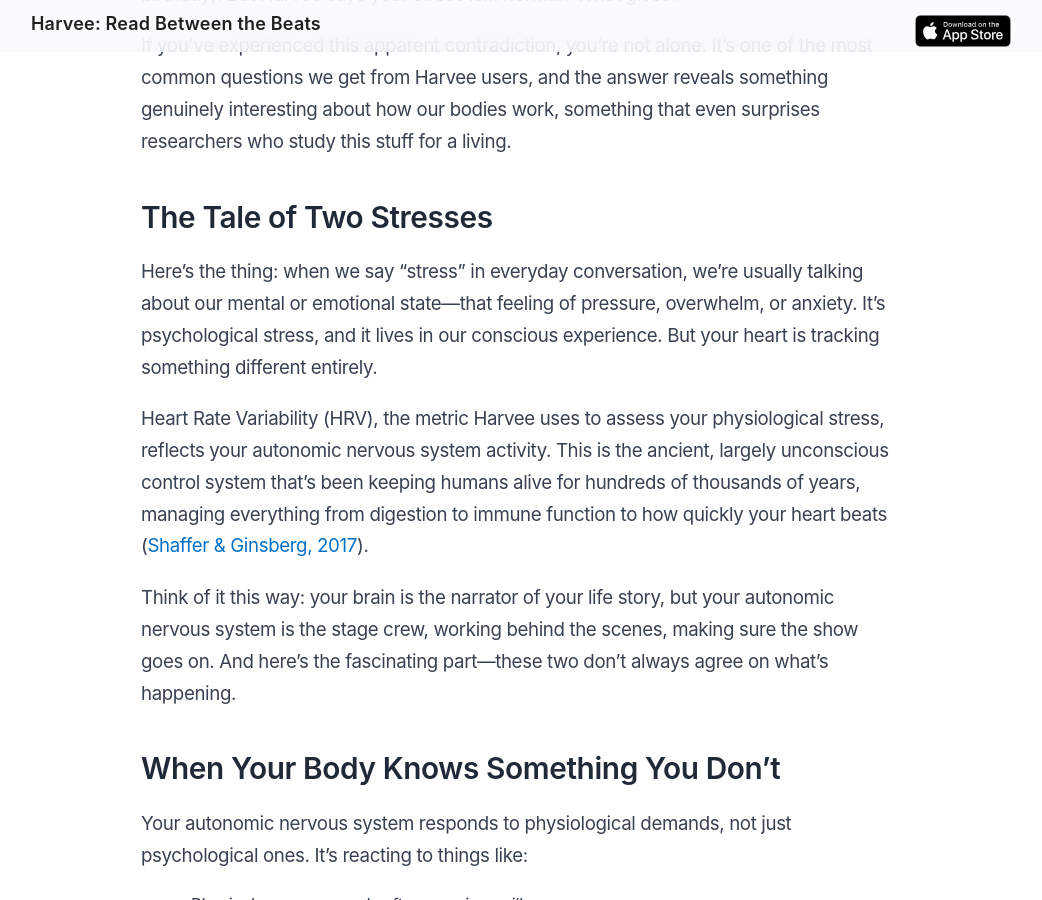
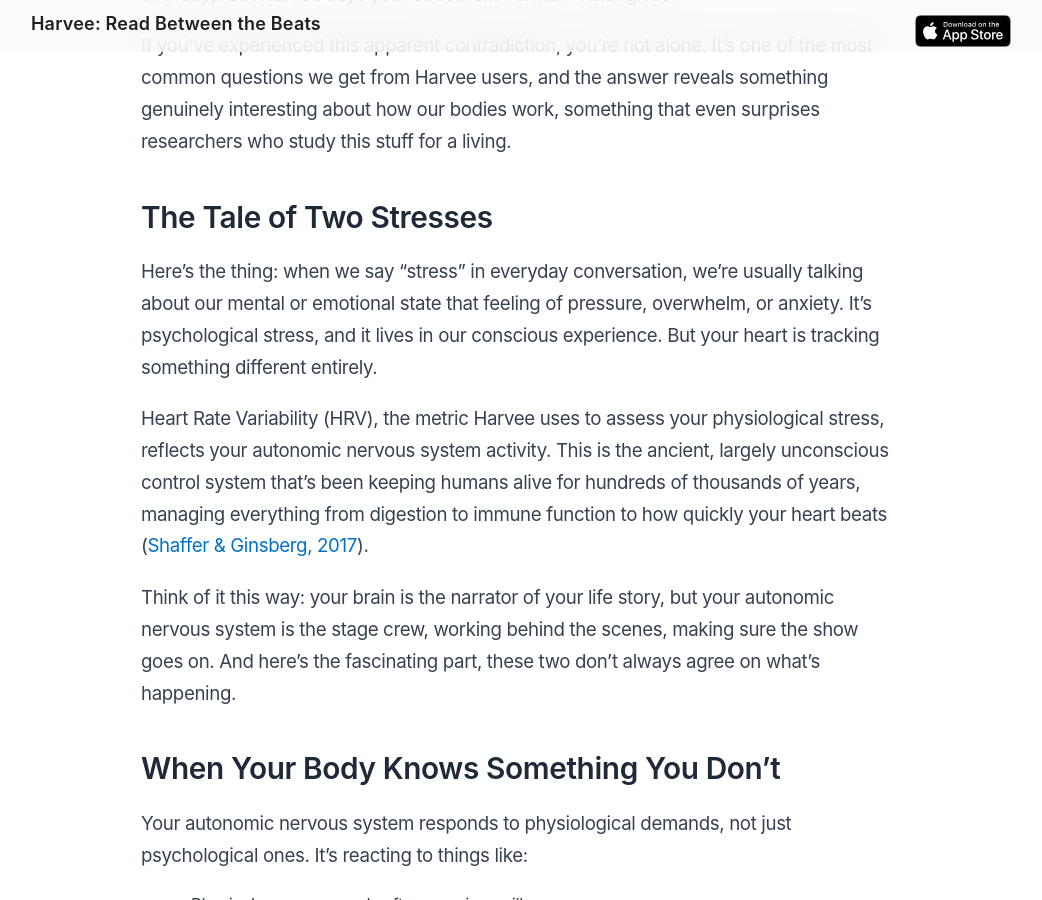
Before and after one commit to artkirillov/harvee-website, a Jekyll site: the page built from _posts/2026-02-07-why-your-stress-level-doesn-t-match-how-you-feel.md, in a window 1280 px wide and 900 px high, scrolled down 644 px. Shown: the whole window, without its empty margins (119-1161 px from the left). Built offline with Jekyll 4.4.1, drawn with Linux system fonts in a browser that asks for light colours; some of the changed text lies outside the part shown.

Commit message:
Remove long dashes from the latest article

```diff
--- a/_posts/2026-02-07-why-your-stress-level-doesn-t-match-how-you-feel.md
+++ b/_posts/2026-02-07-why-your-stress-level-doesn-t-match-how-you-feel.md
@@ -19,11 +19,11 @@
 
 ## The Tale of Two Stresses
 
-Here's the thing: when we say "stress" in everyday conversation, we're usually talking about our mental or emotional state—that feeling of pressure, overwhelm, or anxiety. It's psychological stress, and it lives in our conscious experience. But your heart is tracking something different entirely.
+Here's the thing: when we say "stress" in everyday conversation, we're usually talking about our mental or emotional state that feeling of pressure, overwhelm, or anxiety. It's psychological stress, and it lives in our conscious experience. But your heart is tracking something different entirely.
 
 Heart Rate Variability (HRV), the metric Harvee uses to assess your physiological stress, reflects your autonomic nervous system activity. This is the ancient, largely unconscious control system that's been keeping humans alive for hundreds of thousands of years, managing everything from digestion to immune function to how quickly your heart beats ([Shaffer & Ginsberg, 2017](https://pmc.ncbi.nlm.nih.gov/articles/PMC5624990/)).
 
-Think of it this way: your brain is the narrator of your life story, but your autonomic nervous system is the stage crew, working behind the scenes, making sure the show goes on. And here's the fascinating part—these two don't always agree on what's happening.
+Think of it this way: your brain is the narrator of your life story, but your autonomic nervous system is the stage crew, working behind the scenes, making sure the show goes on. And here's the fascinating part, these two don't always agree on what's happening.
 
 ## When Your Body Knows Something You Don't
 
@@ -50,7 +50,7 @@
 
 Now the flip side: why might you feel frantically stressed while Harvee reports low physiological stress? If you're well-rested, properly fueled, and generally healthy, your body might handle psychological pressure remarkably well, at least in the short term. You've got the physiological resources to manage the acute demand. Your HRV might remain relatively stable even while your subjective experience is one of urgency or anxiety.
 
-There's another possibility too: if you've been under chronic psychological stress for a while, your body may have adapted its baseline. You've normalized the heightened activation. You feel stressed, but your autonomic nervous system has essentially said, "Yeah, yeah, we know. This is just how we live now." The variability patterns might not show acute stress because this is your new normal—which is actually something worth paying attention to ([Kim et al., 2018](https://pubmed.ncbi.nlm.nih.gov/29486547/)).
+There's another possibility too: if you've been under chronic psychological stress for a while, your body may have adapted its baseline. You've normalized the heightened activation. You feel stressed, but your autonomic nervous system has essentially said, "Yeah, yeah, we know. This is just how we live now." The variability patterns might not show acute stress because this is your new normal which is actually something worth paying attention to ([Kim et al., 2018](https://pubmed.ncbi.nlm.nih.gov/29486547/)).
 
 ## So Which One Should I Trust?
 
@@ -84,7 +84,7 @@
 
 After all, you wouldn't expect your car's dashboard and your subjective driving experience to tell you identical information: one tells you how you feel behind the wheel, the other tells you what's happening under the hood. Both matter for a safe, smooth journey.
 
-Your body is just doing the same thing—giving you another layer of information to work with. And the more you understand both signals, the better you can take care of the whole system.
+Your body is just doing the same thing giving you another layer of information to work with. And the more you understand both signals, the better you can take care of the whole system.
 
 ---
 
```
